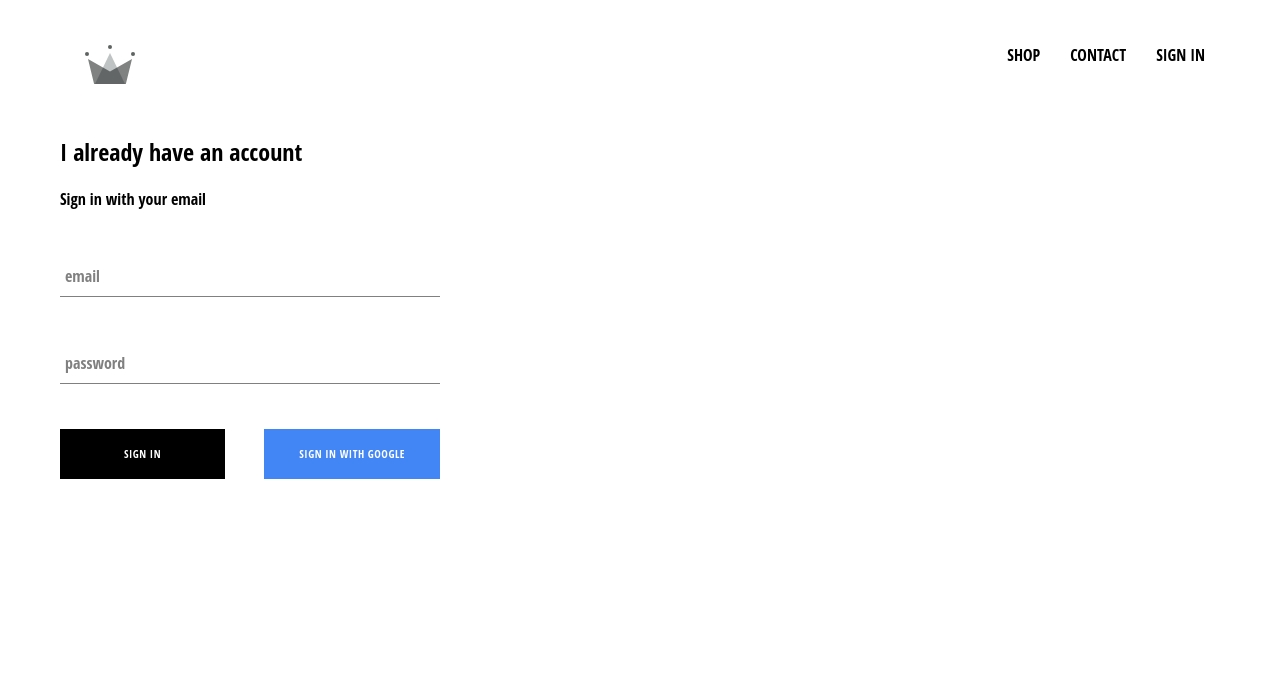
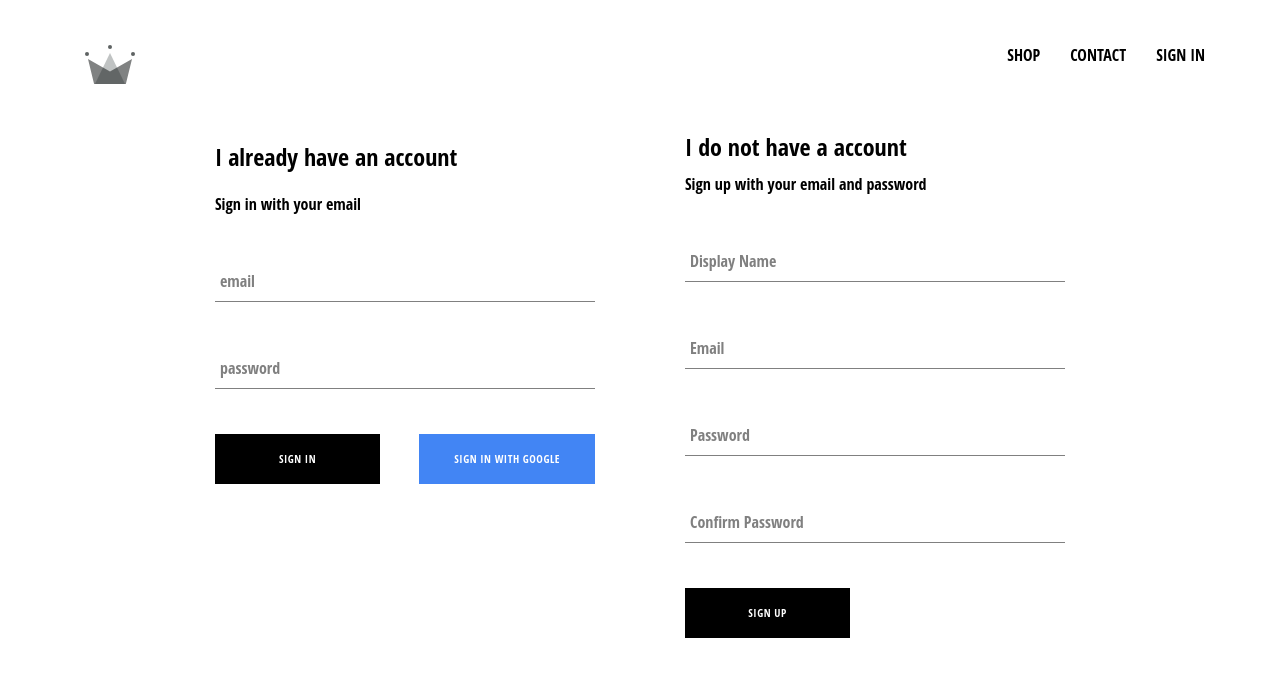
Before and after one commit to Hamzah9797/crwn-clothing, a React (Create React App) app: page /signin in a window 1280 px wide. Shown: the top 676 px of the page. Built offline with nearby package versions, Linux system fonts and the light colour scheme; no server answers.

Commit message:
implemented firebase utils, included firebase auth and ability to store users in  dattabase

```diff
--- a/src/App.js
+++ b/src/App.js
@@ -5,7 +5,7 @@
 import ShopPage from './pages/shop/shop.component';
 import SignInAndSignUpPage from './pages/sign-in-and-sign-up/sign-in-and-sign-up.component';
 import Header from './components/header/header.component';
-import {auth} from './firebase/firebase.utils';
+import {auth, createUserProfileDocument} from './firebase/firebase.utils';
 
 
 class App extends React.Component {
@@ -20,10 +20,21 @@
 unsubscribeFromAuth = null;
 
 componentDidMount() {
-  this.unsubscribeFromAuth = auth.onAuthStateChanged(user => {
-    this.setState({currentUser: user});
+  this.unsubscribeFromAuth = auth.onAuthStateChanged(async userAuth => {
+   if (userAuth) {
+     const userRef = await createUserProfileDocument(userAuth);
 
-    console.log(user);
+        userRef.onSnapshot( snapShot=> {
+             this.setState ({
+               currentUser: {
+                 id: snapShot.id,
+                 ...snapShot.data()
+               }
+             });
+        });
+    } else {
+      this.setState({currentUser: userAuth});
+    }
   });
 }
 
--- /dev/null
+++ b/src/components/sing-up/sign-up.component.jsx
@@ -0,0 +1,110 @@
+import React from 'react';
+import FormInput from '../form-input/form-input.component';
+import CustomButton from '../custom-button/custom-button.component';
+
+import {auth, createUserProfileDocument} from '../../firebase/firebase.utils';
+
+import './sign-up.styles.scss';
+
+class SignUp extends React.Component {
+    constructor() {
+        super();
+
+        this.state = {
+            displayName: '',
+            email: '',
+            password: '',
+            confirmPassword: ''
+        }
+    }
+
+    handleSubmit =  async event => {
+        event.preventDefault();
+
+         const {displayName,email,password,confirmPassword} = this.state;
+
+         if (password !== confirmPassword){
+             alert("passwords don't match");
+             return;
+         }
+         try{
+           const {user} = await auth.createUserWithEmailAndPassword(email, password);
+
+           await createUserProfileDocument(user, {displayName});
+
+           this.state = ({
+            displayName: '',
+            email: '',
+            password: '',
+            confirmPassword: ''
+        });
+        } catch (error) {
+           console.error(error);
+         }
+    };
+
+
+    handleChange = event => {
+        const {name, value} = event.target;
+
+        this.setState({[name]: value});
+    };
+
+
+
+
+    render(){
+        const {displayName,email,password,confirmPassword} = this.state;
+        return(
+         <div className='sign-up'>
+         <h2 className='title'>I do not have a account</h2>
+         <span>Sign up with your email and password</span>
+         <form className='sign-up-form' onSubmit={this.handleSubmit}>
+         <FormInput
+         type='text'
+         name='displayName'
+         value={displayName}
+         onChange={this.handleChange}
+         label='Display Name'
+         required
+         >
+         </FormInput>
+         <FormInput
+         type='email'
+         name='email'
+         value={email}
+         onChange={this.handleChange}
+         label='Email'
+         required
+         >
+         </FormInput>
+         <FormInput
+         type='password'
+         name='password'
+         value={password}
+         onChange={this.handleChange}
+         label='Password'
+         required
+         >
+         </FormInput>
+         <FormInput
+         type='password'
+         name='confirmPassword'
+         value={confirmPassword}
+         onChange={this.handleChange}
+         label='Confirm Password'
+         required
+         >
+         </FormInput>
+         <CustomButton type='submit'>SIGN UP</CustomButton>
+         </form>
+         </div>
+        )
+    }
+
+
+
+
+}
+
+export default SignUp;
--- /dev/null
+++ b/src/components/sing-up/sign-up.styles.scss
@@ -0,0 +1,9 @@
+.sign-up {
+    display: flex;
+    flex-direction: column;
+    width: 380px;
+
+    .title {
+        margin: 10px 0;
+    }
+}
--- a/src/firebase/firebase.utils.js
+++ b/src/firebase/firebase.utils.js
@@ -15,6 +15,31 @@
     measurementId: "G-B9Q1C8RVPE"
   }
 
+
+  export const createUserProfileDocument = async (userAuth, additionalData) => {
+    if (!userAuth) return;
+
+    const userRef = firestore.doc(`users/${userAuth.uid}`);
+    const snapShot = await userRef.get();
+
+    if (!snapShot.exists){
+      const {displayName, email} = userAuth;
+      const createdAt = new Date ();
+
+      try {
+        await userRef.set ({
+          displayName,
+          email,
+          createdAt,
+        })
+      } catch (error) {
+        console.log ('error creating user', error.message);
+      }
+    }
+
+    return userRef;
+  }
+
   firebase.initializeApp(config);
 
 export const auth = firebase.auth();
--- a/src/pages/sign-in-and-sign-up/sign-in-and-sign-up.component.jsx
+++ b/src/pages/sign-in-and-sign-up/sign-in-and-sign-up.component.jsx
@@ -1,10 +1,12 @@
 import React from 'react';
 import './sign-in-and-sign-up.styles.scss';
 import SignIn from '../../components/sign-in/sign-in.component';
+import SignUp from '../../components/sing-up/sign-up.component';
 
 const SignInAndSignUpPage = () => (
 <div className='sign-in-and-sign-up'>
 <SignIn />
+<SignUp />
 </div>
 ) ;
 
--- a/src/pages/sign-in-and-sign-up/sign-in-and-sign-up.styles.scss
+++ b/src/pages/sign-in-and-sign-up/sign-in-and-sign-up.styles.scss
@@ -0,0 +1,6 @@
+.sign-in-and-sign-up {
+    width: 850px;
+    display: flex;
+    justify-content: space-between;
+    margin: 30px auto;
+}
```
